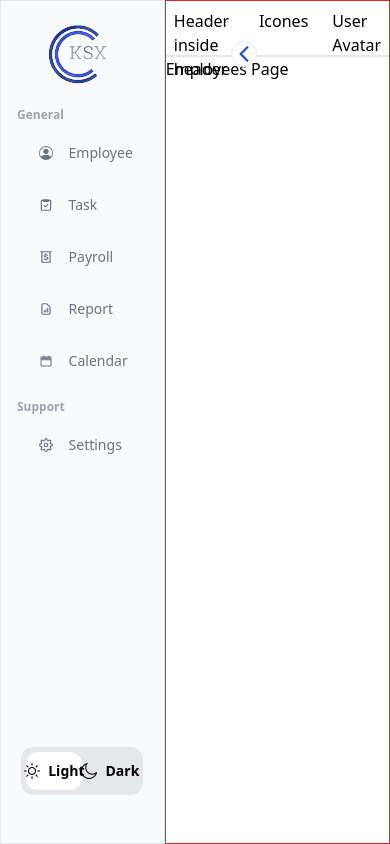
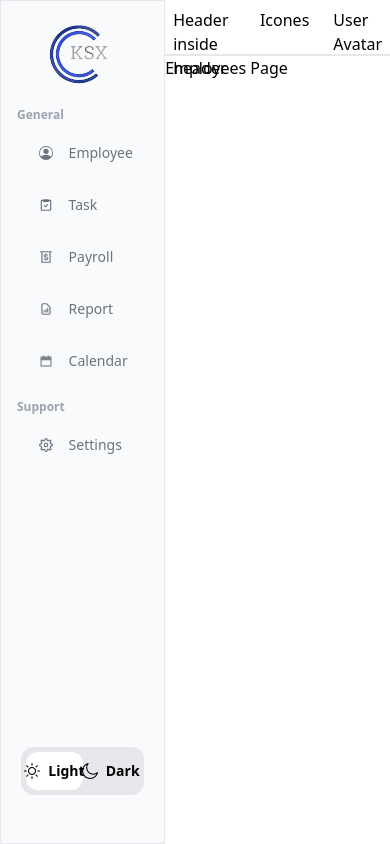
Before and after one commit to MatheusDev20/ksx-frontend, a Next.js app: page /employees in a window 390 px wide. Built offline with nearby package versions, Linux system fonts and the light colour scheme; a web font is replaced by a local one.

Commit message:
chore: responsive adjusts

```diff
--- a/src/app/components/Layout/index.tsx
+++ b/src/app/components/Layout/index.tsx
@@ -1,11 +1,11 @@
 import { Header } from "../Header"
 import { Sidebar } from "../Sidebar"
 
-export const BaseLayout = ({children}: { children: React.ReactNode }): JSX.Element => {
+export const BaseLayout = ({ children }: { children: React.ReactNode }): JSX.Element => {
    return (
     <main className='w-full md:h-screen sm:h-100 flex'>
         <Sidebar />
-            <div className='w-full border border-solid border-red-600'>
+            <div className='w-full'>
                 <Header />
                 {children}
             </div>
--- a/src/app/components/Sidebar/index.tsx
+++ b/src/app/components/Sidebar/index.tsx
@@ -21,14 +21,14 @@ export const Sidebar = (): JSX.Element => {
             </header>
 
             {expand && (
-                    <button className='absolute top-10 z-10' style={{left: '230px'}}>
+                    <button className='absolute top-10 z-10 hidden lg:flex 2xl:left-60 lg:left-56'>
                         <div onClick={() => toggle(false)} className='bg-white border hover:bg-gray-200 border-solid rounded-full flex items-center'>
                             <IoIosArrowBack className='w-6 h-6 text-blue-700'/>
                         </div>
                     </button>
             )}
             {!expand && (
-                    <button className='absolute top-10 z-10' style={{left: '75px'}}>
+                    <button className='absolute top-10 z-10 ' style={{ left: '75px' }}>
                         <div onClick={() => toggle(true)} className='bg-white border hover:bg-gray-200 border-solid rounded-full flex items-center'>
                             <GrFormNext className='w-6 h-6 text-blue-700'/>
                         </div>
```
Lines whose indentation alone changed are shown as unchanged.
